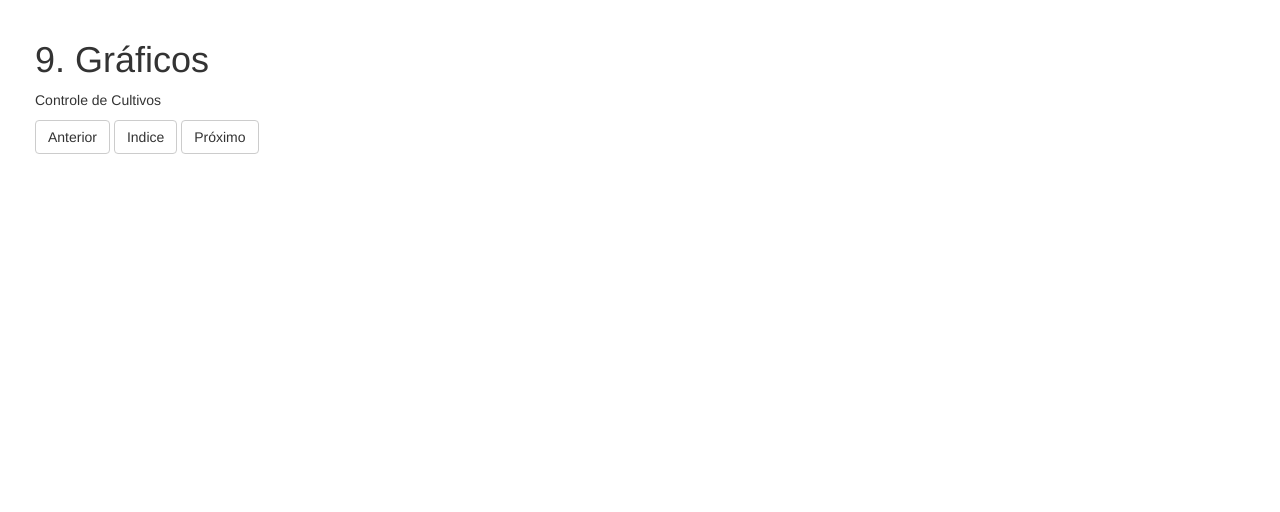
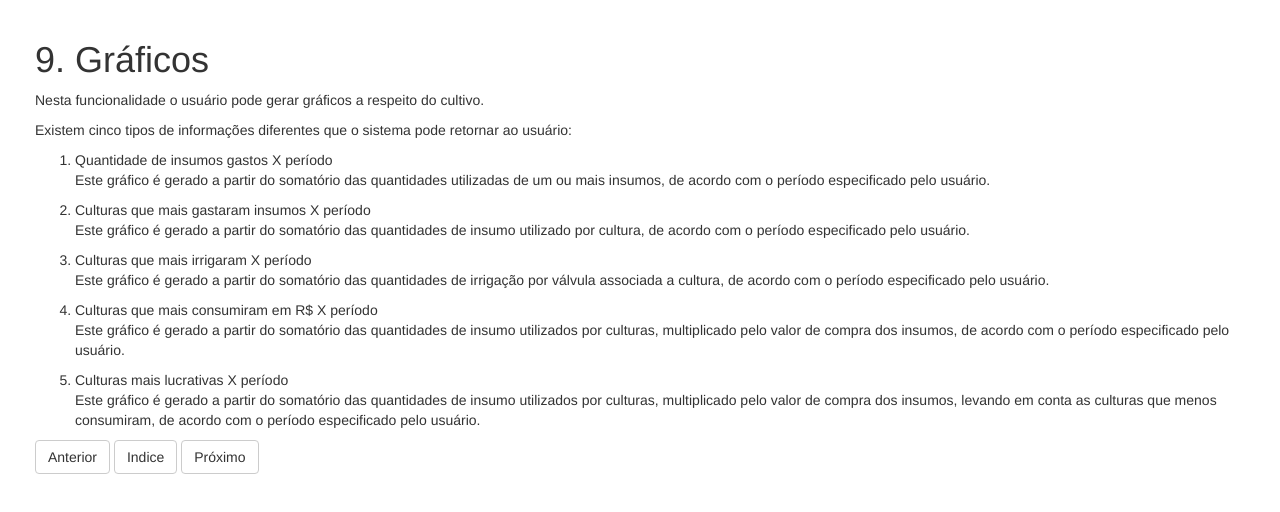
Before and after one commit to digicabral/Irrigare, a website: page pages/graficos.html in a window 1280 px wide. Drawn offline with Linux system fonts and the light colour scheme.

Commit message:
Conteudo gestão e sobre

```diff
--- a/pages/graficos.html
+++ b/pages/graficos.html
@@ -79,9 +79,47 @@
                 <div class="row">
                     <div class="col-lg-12">
                         <h1>9. Gráficos</h1>
+                        <p>Nesta funcionalidade o usuário pode gerar gráficos a respeito do cultivo.</p>
+                        <p>
+                          Existem cinco tipos de informações diferentes que o sistema pode retornar ao usuário:
+                          <ol>
+                            <li>
+                              <p>Quantidade de insumos gastos X período
+                              <br>Este gráfico é gerado a partir do somatório das quantidades utilizadas de um ou mais insumos, de acordo
+                                  com o período especificado pelo usuário.
+                              </p>
+                            </li>
+                            <li>
+                              <p>
+                              Culturas que mais gastaram insumos X período
+                              <br>Este gráfico é gerado a partir do somatório das quantidades de insumo utilizado por cultura, de acordo
+                                  com o período especificado pelo usuário.
+                              </p>
+                            </li>
+                            <li>
+                              <p>
+                                Culturas que mais irrigaram X período
+                                <br>Este gráfico é gerado a partir do somatório das quantidades de irrigação por válvula associada a cultura,
+                                de acordo com o período especificado pelo usuário.
+                              </p>
+                            </li>
+                            <li>
+                              <p>
+                              Culturas que mais consumiram em R$ X período
+                              <br>Este gráfico é gerado a partir do somatório das quantidades de insumo utilizados por culturas, multiplicado
+                              pelo valor de compra dos insumos, de acordo com o período especificado pelo usuário.
+                              </p>
+                            </li>
+                            <li>
+                              <p>
+                              Culturas mais lucrativas X período
+                              <br>Este gráfico é gerado a partir do somatório das quantidades de insumo utilizados por culturas, multiplicado
+                              pelo valor de compra dos insumos, levando em conta as culturas que menos consumiram, de acordo com o período especificado pelo usuário.
+                              </p>
+                            </li>
+                          </ol>
+                        </p>
                         <p></p>
-                        <p></p>
-                        <p>Controle de Cultivos</p>
                         <a href="controle_cuidados.html" class="btn btn-default" id="btn-previous">Anterior</a>
                         <a href="#menu-toggle" class="btn btn-default" id="menu-toggle">Indice</a>
                         <a href="about.html" class="btn btn-default" id="btn-next">Próximo</a>
```
Also changed, not shown: pages/about.html (+2 -2 lines), pages/controle_cuidados.html (+7 -3 lines), pages/controle_cultivos.html (+3 -1 lines), pages/controle_insumos.html (+12 -3 lines).
